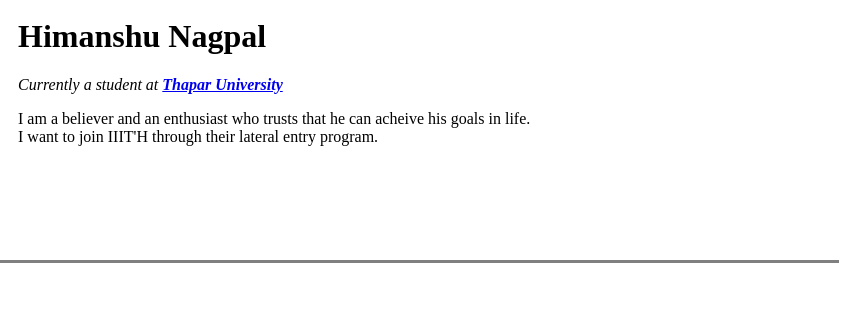
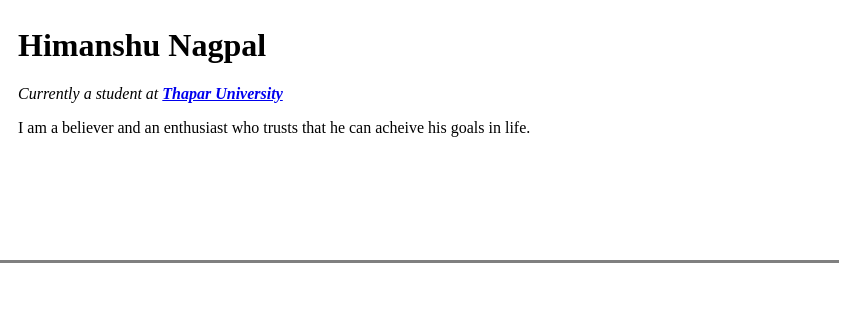
Before and after one commit to himanshu-1403/cv, a plain HTML site: page index.html in a window 1280 px wide. Shown: the part 102-421 px from the top of the page, 433-1280 px from the left. Drawn offline with Linux system fonts and the light colour scheme.

Commit message:
Update index.html

```diff
--- a/index.html
+++ b/index.html
@@ -12,7 +12,7 @@
       <td><img src="https://smileworld.in/wp-content/uploads/2020/06/Cool-Boy-Hidden-Face-DP-Images-for-Whatsapp.jpg" alt="Himanshu's random image"></td>
       <td><h1>Himanshu Nagpal</h1>
       <p><em>Currently a student at <strong><a href="https://www.thapar.edu">Thapar University</a></strong></em></p>
-      <p>I am a believer and an enthusiast who trusts that he can acheive his goals in life.<br>I want to join IIIT'H through their lateral entry program.</p></td>
+      <p>I am a believer and an enthusiast who trusts that he can acheive his goals in life.</p></td>
     </tr>
   </table>
   <hr size="3" noshade>
```
